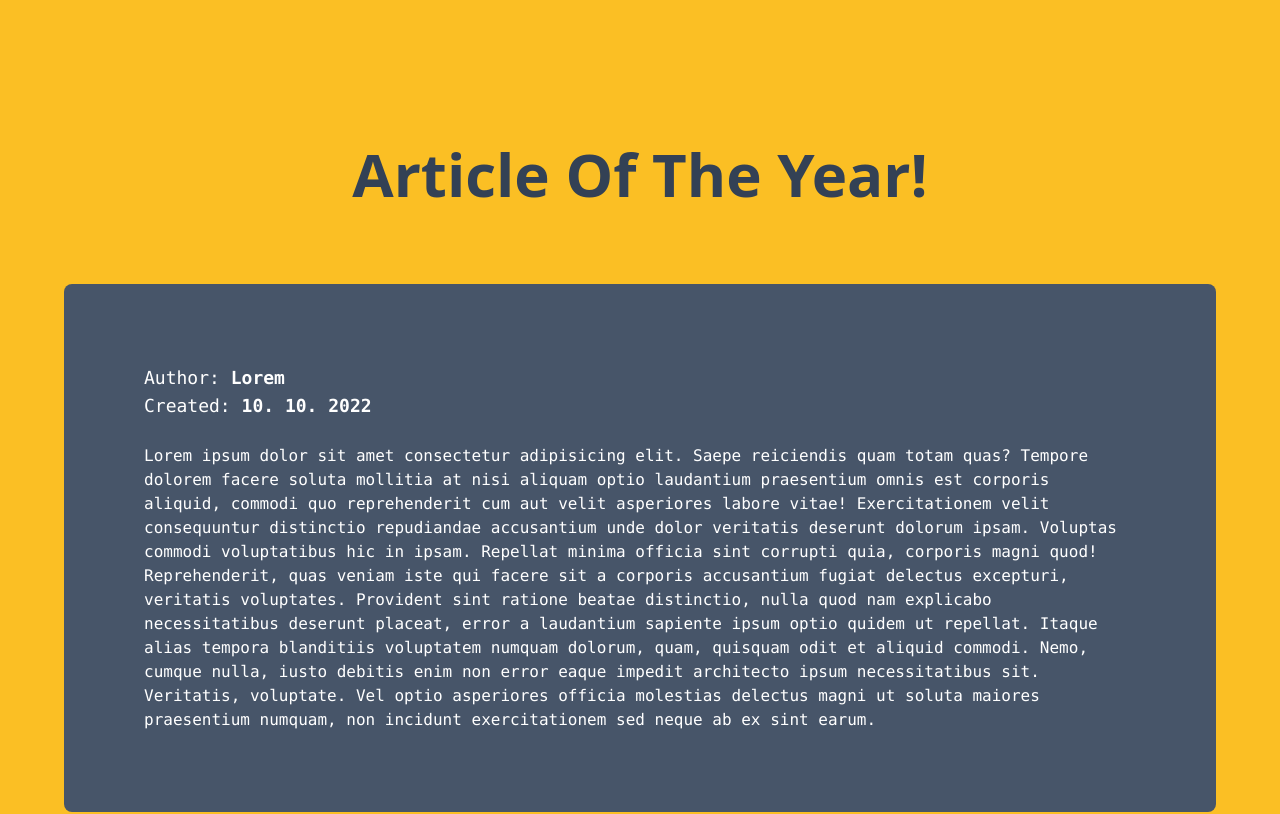
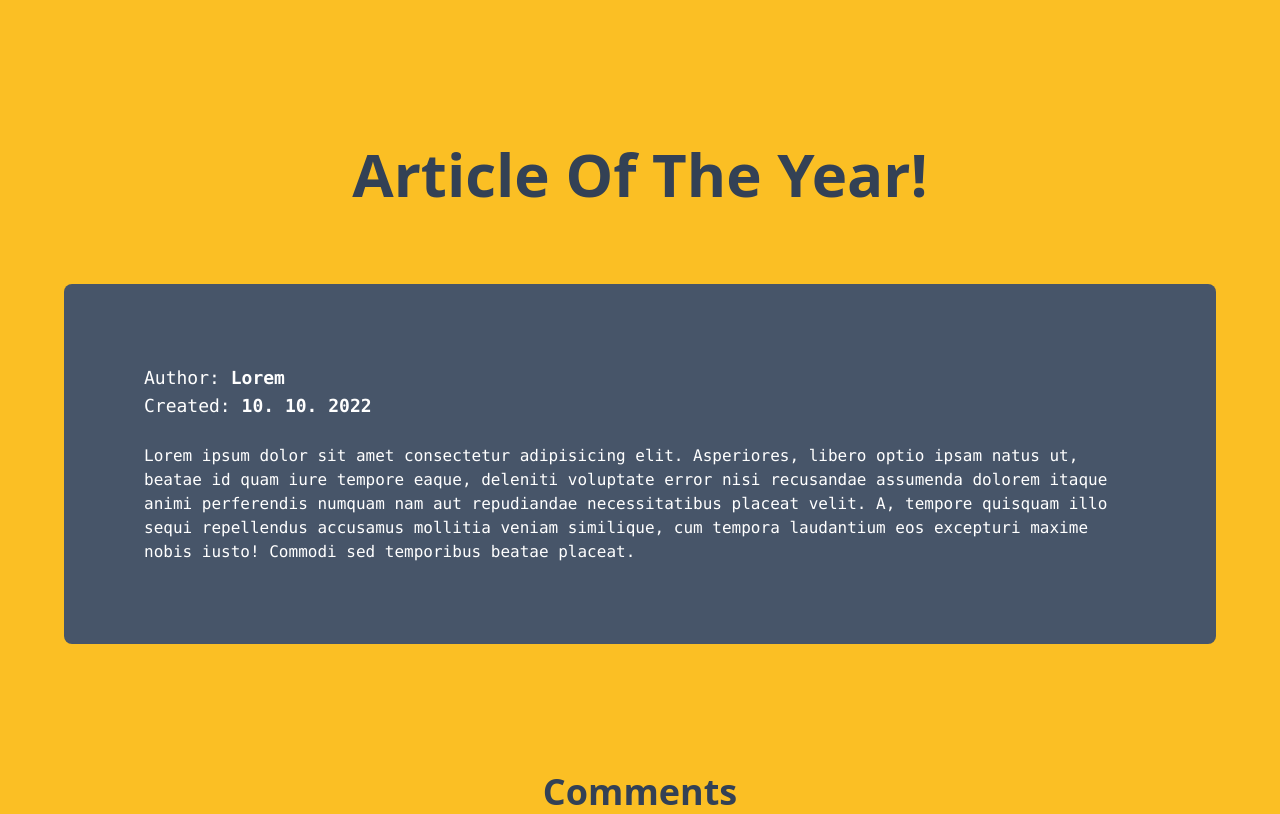
Before and after one commit to martindzida/comment-section, a React (Vite) app: page / in a window 1280 px wide. Shown: the top 814 px of the page. Built offline with nearby package versions, Linux system fonts and the light colour scheme.

Commit message:
Improved Comment

```diff
--- a/src/App.tsx
+++ b/src/App.tsx
@@ -1,6 +1,7 @@
-import {useState} from 'react';
-import ArticleHeader from './ArticleHeader';
+import {ReactNode, useState} from 'react';
+import Article from './Article';
 import Comment from './Comment';
+import ReplyBtn from './ReplyBtn';
 import ReplyNotification from './ReplyNotification';
 
 export interface CommentProps {
@@ -8,6 +9,7 @@ export interface CommentProps {
   content: string;
   replies: CommentProps[];
   setReplyParentId: (id: number) => void;
+  children?: ReactNode;
 }
 
 function App() {
@@ -47,24 +49,13 @@ function App() {
   };
 
   const date = new Date();
+  const text =
+    'Lorem ipsum dolor sit amet consectetur adipisicing elit. Asperiores, libero optio ipsam natus ut, beatae id quam iure tempore eaque, deleniti voluptate error nisi recusandae assumenda dolorem itaque animi perferendis numquam nam aut repudiandae necessitatibus placeat velit. A, tempore quisquam illo sequi repellendus accusamus mollitia veniam similique, cum tempora laudantium eos excepturi maxime nobis iusto! Commodi sed temporibus beatae placeat.';
 
   return (
     <div className='w-full h-full flex flex-col justify-center items-center bg-amber-400 p-16'>
       <h1 className='text-6xl font-bold text-slate-700 text-center p-20'>Article Of The Year!</h1>
-      <div className='bg-slate-600 text-white font-mono font-medium rounded-lg p-20'>
-        <ArticleHeader author='Lorem' createdAt={date} />
-        <article>
-          Lorem ipsum dolor sit amet consectetur adipisicing elit. Saepe reiciendis quam totam quas? Tempore dolorem facere soluta mollitia at nisi
-          aliquam optio laudantium praesentium omnis est corporis aliquid, commodi quo reprehenderit cum aut velit asperiores labore vitae!
-          Exercitationem velit consequuntur distinctio repudiandae accusantium unde dolor veritatis deserunt dolorum ipsam. Voluptas commodi
-          voluptatibus hic in ipsam. Repellat minima officia sint corrupti quia, corporis magni quod! Reprehenderit, quas veniam iste qui facere sit a
-          corporis accusantium fugiat delectus excepturi, veritatis voluptates. Provident sint ratione beatae distinctio, nulla quod nam explicabo
-          necessitatibus deserunt placeat, error a laudantium sapiente ipsum optio quidem ut repellat. Itaque alias tempora blanditiis voluptatem
-          numquam dolorum, quam, quisquam odit et aliquid commodi. Nemo, cumque nulla, iusto debitis enim non error eaque impedit architecto ipsum
-          necessitatibus sit. Veritatis, voluptate. Vel optio asperiores officia molestias delectus magni ut soluta maiores praesentium numquam, non
-          incidunt exercitationem sed neque ab ex sint earum.
-        </article>
-      </div>
+      <Article author='Lorem' createdAt={date} text={text} />
       <section className='flex flex-col items-center text-center w-full md:w-5/6 px-12 py-16'>
         <h2 className='text-4xl text-slate-700 font-semibold p-8 border-b-2 border-slate-700 border-dashed m-8'>Comments</h2>
         <form onSubmit={handleSubmit} className='flex flex-col items-center bg-slate-600 rounded-lg  w-full p-10'>
@@ -88,7 +79,9 @@ function App() {
       </section>
       <section className='flex flex-col items-center w-full md:w-5/6 border-t-2 border-slate-700 p-8'>
         {comments.map((comment: CommentProps) => (
-          <Comment key={comment.id} id={comment.id} content={comment.content} replies={comment.replies} setReplyParentId={setReplyParentId} />
+          <Comment key={comment.id} {...comment}>
+            <ReplyBtn id={comment.id} handleReply={setReplyParentId} />
+          </Comment>
         ))}
       </section>
     </div>
--- /dev/null
+++ b/src/Article.tsx
@@ -0,0 +1,30 @@
+import React from 'react';
+
+interface Props {
+  author: string;
+  createdAt: Date;
+  text: string;
+}
+
+const Article = ({author, createdAt, text}: Props) => {
+  const formatDate = (date: Date) => {
+    const [year, month, day] = date.toISOString().split('T')[0].split('-');
+    return `${day}. ${month}. ${year}`;
+  };
+
+  return (
+    <div className='bg-slate-600 text-white font-mono font-medium rounded-lg p-20'>
+      <p className='text-lg pb-6 flex flex-col'>
+        <span>
+          Author: <span className='font-bold'>{author}</span>
+        </span>
+        <span>
+          Created: <span className='font-bold'>{formatDate(createdAt)}</span>
+        </span>
+      </p>
+      <article>{text}</article>
+    </div>
+  );
+};
+
+export default Article;
--- a/src/ArticleHeader.tsx
+++ /dev/null
@@ -1,26 +0,0 @@
-import React from 'react';
-
-interface Props {
-  author: string;
-  createdAt: Date;
-}
-
-const ArticleHeader = ({author, createdAt}: Props) => {
-  const formatDate = (date: Date) => {
-    const [year, month, day] = date.toISOString().split('T')[0].split('-');
-    return `${day}. ${month}. ${year}`;
-  };
-
-  return (
-    <p className='text-lg pb-6 flex flex-col'>
-      <span>
-        Author: <span className='font-bold'>{author}</span>
-      </span>
-      <span>
-        Created: <span className='font-bold'>{formatDate(createdAt)}</span>
-      </span>
-    </p>
-  );
-};
-
-export default ArticleHeader;
--- a/src/Comment.tsx
+++ b/src/Comment.tsx
@@ -1,23 +1,23 @@
 import {CommentProps} from './App';
-import {useState} from 'react';
-import ReplyBtn from './ReplyBtn';
 import LikeBtn from './LikeBtn';
 
-const Comment = ({id, content, replies, setReplyParentId}: CommentProps) => {
+const Comment = ({id, content, replies, children}: CommentProps) => {
   return (
-    <div className='flex flex-col w-full bg-slate-600 text-white font-mono my-5 rounded-lg'>
-      <div className='h-1/6 bg-slate-500 rounded-lg p-4 font-medium text-lg'>{`#${id + 1}`}</div>
-      <p className='p-10'>{content}</p>
-      <div className='flex justify-end m-3'>
-        <LikeBtn />
-        <ReplyBtn id={id} handleReply={setReplyParentId} />
+    <>
+      <div className='flex flex-col w-full bg-slate-600 text-white font-mono my-5 rounded-lg'>
+        <div className='h-1/6 bg-slate-500 rounded-lg p-4 font-medium text-lg'>{`#${id + 1}`}</div>
+        <p className='p-10'>{content}</p>
+        <div className='flex justify-end m-3'>
+          <LikeBtn />
+          {children}
+        </div>
       </div>
-      <div className='pl-10'>
+      <div className='w-full pl-10'>
         {replies.map(reply => (
           <Comment key={reply.id} id={reply.id} content={reply.content} replies={reply.replies} setReplyParentId={reply.setReplyParentId} />
         ))}
       </div>
-    </div>
+    </>
   );
 };
 
```
Also changed, not shown: 1 other file (tests, documents, lock files or other folders).
